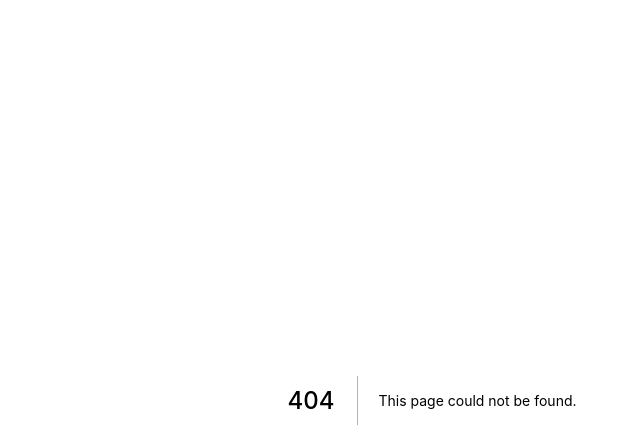
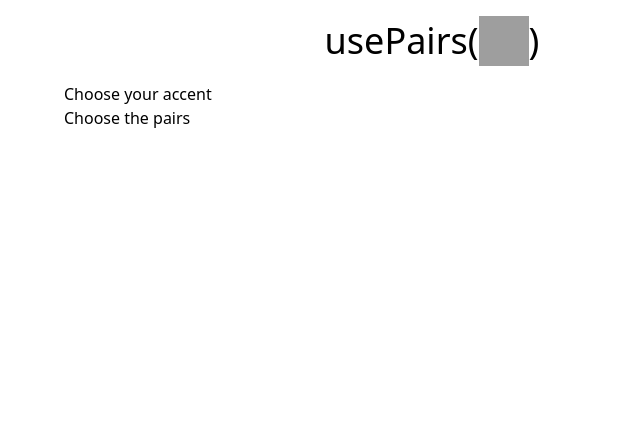
Before and after one commit to r3nanp/pair-game, a Next.js app: page /en/es in a window 1280 px wide. Before the commit this address had no page. Shown: the top 448 px of the page, without its empty margins (208-848 px from the left). Built offline with nearby package versions, Linux system fonts and the light colour scheme; grey boxes are pictures that could not be loaded.

Commit message:
feat: create dynamic lang page

```diff
--- /dev/null
+++ b/src/pages/en/[lang].tsx
@@ -0,0 +1,24 @@
+import { Game, Header, Layout } from 'components'
+import { NextPage } from 'next'
+
+const Lang: NextPage = () => {
+  return (
+    <Layout>
+      <Header />
+
+      <Game
+        pairs={[]}
+        firstLang={{
+          code: 'en',
+          name: 'Spanish'
+        }}
+        secondLang={{
+          code: 'en',
+          name: 'Spanish'
+        }}
+      />
+    </Layout>
+  )
+}
+
+export default Lang
```
